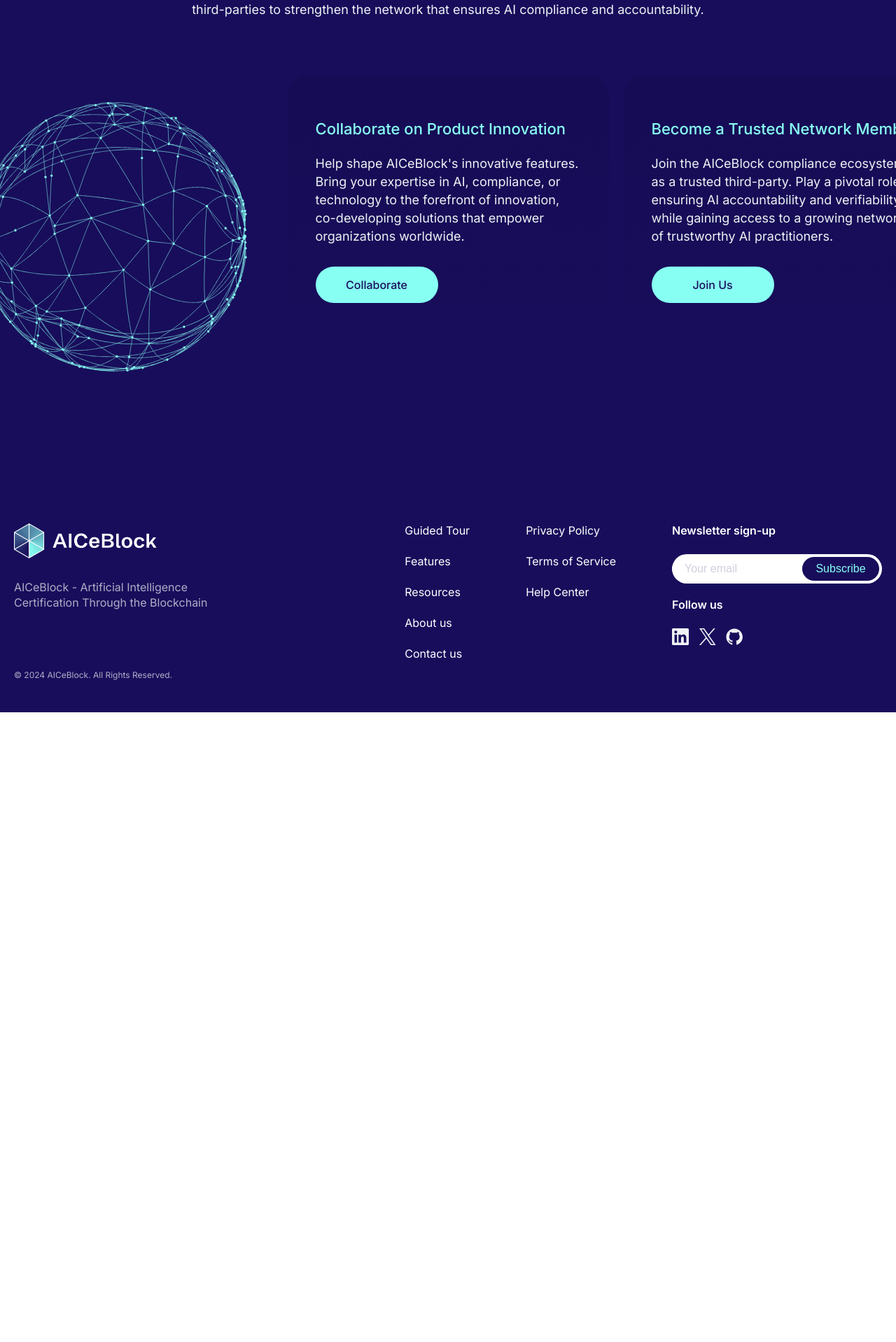
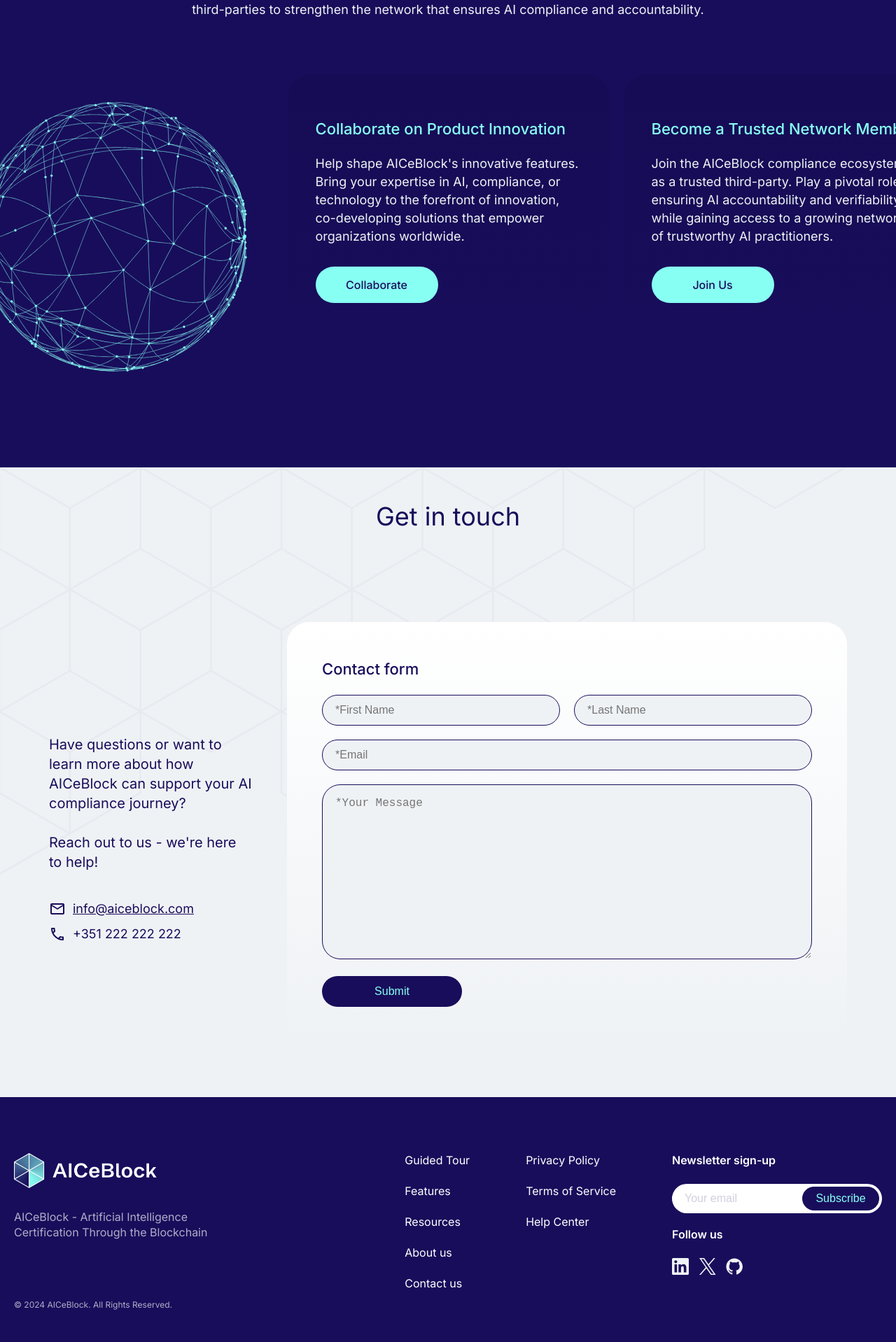
Before and after one commit to fraunhoferportugal/aiceblock-website, a Jekyll site: the page built from about-us.md, in a window 1280 px wide. Shown: the part 2032-3950 px from the top of the page at 70% size. Built offline with Jekyll 4.4.1, drawn with Linux system fonts in a browser that asks for light colours; before the commit the page ends 3050 px from its top, so only the background shows below that.

Commit message:
feat: add contacts section

```diff
--- /dev/null
+++ b/_data/contacts_section.yaml
@@ -0,0 +1,21 @@
+title: "Get in touch"
+description: "Have questions or want to learn more about how AICeBlock can support your AI compliance journey?\n\nReach out to us - we're here to help!"
+
+contacts:
+  - image:
+      src: "/assets/images/icons/email-icon.svg"
+      alt: "Contact 1 Image"
+    text: "info@aiceblock.com"
+    ref: "mailto:info@aiceblock.com"
+  - image:
+      src: "/assets/images/icons/phone-icon.svg"
+      alt: "Contact 2 Image"
+    text: "+351 222 222 222"
+
+form:
+  title: "Contact form"
+  first_name_placeholder: "*First Name"
+  last_name_placeholder: "*Last Name"
+  email_placeholder: "*Email"
+  message_placeholder: "*Your Message"
+  button_text: "Submit"
--- a/_data/footer.yaml
+++ b/_data/footer.yaml
@@ -16,7 +16,7 @@
       - text: "About us"
         url: "/about-us/"
       - text: "Contact us"
-        url: "/contact/"
+        url: "/about-us/#contacts"
   - links:
       - text: "Privacy Policy"
         url: "/privacy-policy/"
--- /dev/null
+++ b/_includes/contacts_section.html
@@ -0,0 +1,42 @@
+<div class="contacts-section">
+    <div class="contacts-content-wrapper">
+        <div class="contacts-text-content">
+            <h2>{{ site.data.contacts_section.title }}</h2>
+        </div>
+        <div class="contacts-container">
+            <div class="contacts-column">
+                <p>{{ site.data.contacts_section.description }}</p>
+                <div class="contacts-list">
+                    {% for contact in site.data.contacts_section.contacts %}
+                    <div class="contacts-item">
+                        <img src="{{ contact.image.src }}" alt="{{ contact.image.alt }}">
+                        {% if contact.ref %}
+                            <a href="{{ contact.ref }}" target="_blank">{{ contact.text }}</a>
+                        {% else %}
+                            <span>{{ contact.text }}</span>
+                        {% endif %}
+                    </div>
+                    {% endfor %}
+                </div>
+            </div>
+            <form class="contacts-form" action="#" method="post">
+                <h3>{{ site.data.contacts_section.form.title }}</h3>
+                <div class="contacts-form-name">
+                    <input type="text" id="first_name"
+                        placeholder="{{ site.data.contacts_section.form.first_name_placeholder }}" required>
+                    <input type="text" id="last_name"
+                        placeholder="{{ site.data.contacts_section.form.last_name_placeholder }}" required>
+                </div>
+                <div class="contacts-form-email">
+                    <input type="email" id="email" placeholder="{{ site.data.contacts_section.form.email_placeholder }}"
+                        required>
+                </div>
+                <div class="contacts-form-message">
+                    <textarea id="message" placeholder="{{ site.data.contacts_section.form.message_placeholder }}"
+                        required></textarea>
+                </div>
+                <button type="submit">{{ site.data.contacts_section.form.button_text }}</button>
+            </form>
+        </div>
+    </div>
+</div>
--- a/about-us.md
+++ b/about-us.md
@@ -5,3 +5,6 @@
 {% include about_section.html %}
 {% include partnerships_section.html %}
 {% include network_section.html %}
+<div id="contacts">
+    {% include contacts_section.html %}
+</div>
--- a/assets/css/main.css
+++ b/assets/css/main.css
@@ -1339,3 +1339,148 @@
     color: #180D5B;
     margin: 10px 0 0 0;
 }
+
+/*============================ CONTACTS SECTION ============================*/
+
+.contacts-section {
+    background-image: url('/assets/images/faq/background.svg');
+    background-position: left left;
+    background-repeat: no-repeat;
+    background-size: auto;
+    font-family: 'Inter';
+    display: flex;
+    justify-content: center;
+    align-items: center;
+    background-color: #EFF2F5;
+    color: #180D5B;
+    padding: 0 20px;
+    height: 100vh;
+}
+
+.contacts-content-wrapper {
+    max-width: 1440px;
+    width: 100%;
+    display: flex;
+    flex-direction: column;
+    align-items: center;
+    gap: 60px;
+}
+
+.contacts-text-content {
+    text-align: center;
+}
+
+.contacts-text-content h2 {
+    font-size: 36px;
+    font-weight: 400;
+    line-height: 42px;
+    margin: 20px 0;
+}
+
+.contacts-container {
+    width: 100%;
+    padding: 50px;
+    display: flex;
+    flex-direction: row;
+    gap: 50px;
+    align-items: center;
+    justify-content: space-between;
+}
+
+.contacts-column {
+    display: flex;
+    flex-direction: column;
+    gap: 20px;
+    max-width: 460px;
+}
+
+.contacts-column p {
+    font-weight: 400;
+    font-size: 20px;
+    line-height: 28px;
+    white-space: pre-line;
+}
+
+.contacts-list {
+    display: flex;
+    flex-direction: column;
+    gap: 10px;
+}
+
+.contacts-item {
+    display: flex;
+    flex-direction: row;
+    gap: 10px;
+    align-items: center;
+    font-weight: 400;
+    font-size: 18px;
+    line-height: 26px;
+}
+
+.contacts-item a {
+    color: #180D5B;
+}
+
+.contacts-form {
+    min-width: 800px;
+    background: linear-gradient(to bottom, #FFFFFF, #EFF2F5);
+    border-radius: 32px;
+    padding: 50px;
+    display: flex;
+    flex-direction: column;
+    gap: 20px;
+}
+
+.contacts-form h3 {
+    font-weight: 500;
+    font-size: 22px;
+    line-height: 34px;
+    margin: 0;
+}
+
+.contacts-form * input,
+.contacts-form * textarea {
+    border-radius: 26px;
+    background-color: #EFF2F5;
+    border: solid;
+    border-color: #180D5B;
+    border-width: 1px;
+    padding: 5px 18px;
+    font-weight: 500;
+    font-size: 16px;
+    line-height: 32px;
+}
+
+.contacts-form-name {
+    display: flex;
+    flex-direction: row;
+    gap: 20px;
+}
+
+.contacts-form-name input {
+    flex: 1;
+}
+
+.contacts-form-email input {
+    width: 100%;
+}
+
+.contacts-form-message textarea {
+    width: 100%;
+    height: 250px;
+    resize: vertical;
+    padding-top: 10px;
+}
+
+.contacts-form button {
+    background-color: #180D5B;
+    border-radius: 40px;
+    text-align: center;
+    max-width: 200px;
+    color: #88FFF3;
+    font-weight: 500;
+    font-size: 16px;
+    line-height: 32px;
+    padding: 6px 0;
+    border: none;
+}
```
Also changed, not shown: assets/images/icons/email-icon.svg (added), assets/images/icons/phone-icon.svg (added).
